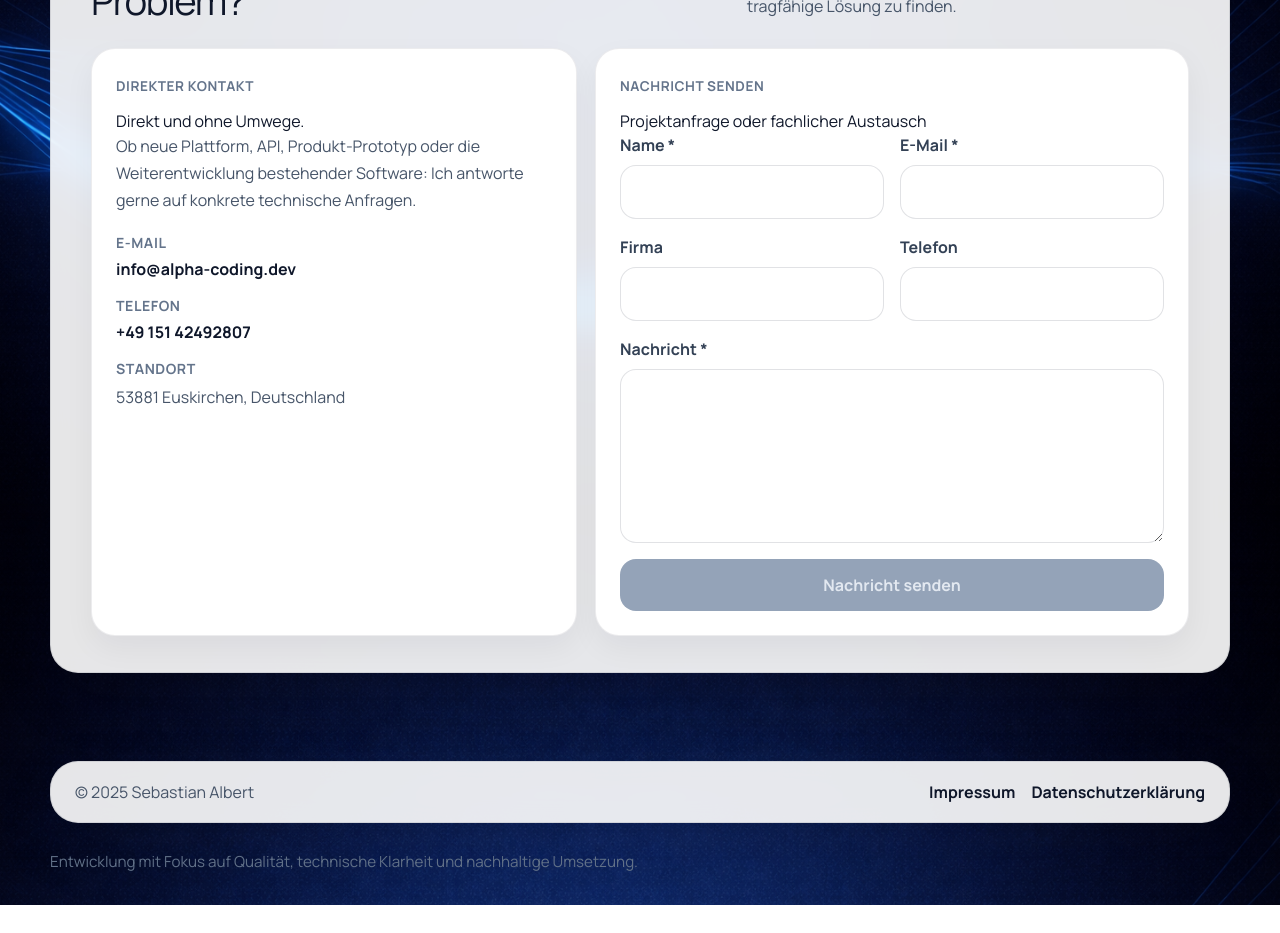
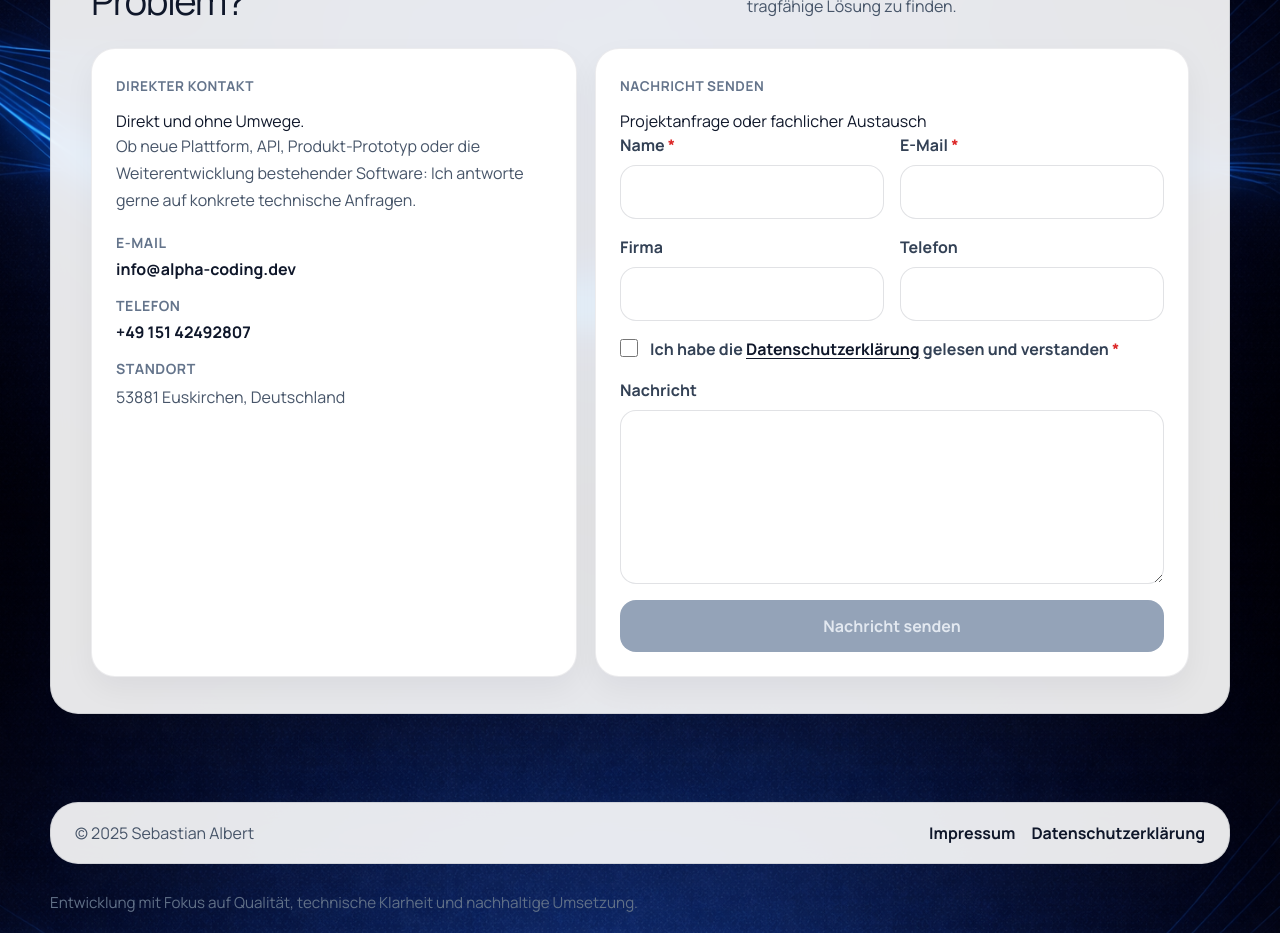
Before and after one commit to ZhRaL/OwnWebsite, a React (Vite) app: page / in a window 1280 px wide. Shown: the part 2220-3153 px from the top of the page. Before the commit the page ends 3125 px from the top, so only its background shows below. Built offline with nearby package versions, Linux system fonts and the light colour scheme.

Commit message:
Checkbox dsgvo ergänzt und Daten der dse ergänzt

```diff
--- a/src/App.css
+++ b/src/App.css
@@ -440,6 +440,10 @@ section[id] {
   font-weight: 700;
 }
 
+.required-marker {
+  color: #dc2626;
+}
+
 .field input,
 .field textarea {
   width: 100%;
@@ -459,6 +463,31 @@ section[id] {
   outline: none;
   border-color: rgba(15, 23, 42, 0.34);
   box-shadow: 0 0 0 4px rgba(15, 23, 42, 0.06);
+}
+
+.field-checkbox {
+  gap: 0;
+}
+
+.field-checkbox label {
+  display: flex;
+  align-items: flex-start;
+  gap: 12px;
+  line-height: 1.6;
+}
+
+.field-checkbox input[type='checkbox'] {
+  width: 18px;
+  height: 18px;
+  margin-top: 2px;
+  flex: 0 0 auto;
+  accent-color: #0f172a;
+}
+
+.field-checkbox a {
+  color: #0f172a;
+  text-decoration: underline;
+  text-underline-offset: 3px;
 }
 
 .legal-strip {
--- a/src/Components/Contact/Contact.jsx
+++ b/src/Components/Contact/Contact.jsx
@@ -1,4 +1,5 @@
 import { useState } from 'react';
+import { Link } from 'react-router-dom';
 
 const Contact = () => {
   const [form, setForm] = useState({
@@ -6,15 +7,18 @@ const Contact = () => {
     email: '',
     company: '',
     phone: '',
+    privacyAccepted: false,
     message: '',
     'bot-field': '',
   });
 
   const handleChange = (event) => {
-    setForm({ ...form, [event.target.name]: event.target.value });
+    const { name, type, checked, value } = event.target;
+    setForm({ ...form, [name]: type === 'checkbox' ? checked : value });
   };
 
-  const isDisabled = !form.name.trim() || !form.email.trim() || !form.message.trim();
+  const isDisabled =
+    !form.name.trim() || !form.email.trim() || !form.privacyAccepted;
 
   return (
     <section id="contact" className="content-section section-shell">
@@ -25,8 +29,8 @@ const Contact = () => {
         </div>
         <p>
           Wenn du Unterstützung bei einer Webplattform, einem Backend-System
-          oder einem technischen Produkt-Prototypen suchst, freue ich mich
-          über deine Nachricht.
+          oder einem technischen Produkt-Prototypen suchst, freue ich mich über
+          deine Nachricht.
           <br />
           <br />
           Ich antworte gerne auf konkrete Projektanfragen und technische
@@ -66,12 +70,19 @@ const Contact = () => {
           <form className="contact-form" method="post" name="contact">
             <input type="hidden" name="form-name" value="contact" />
             <div hidden>
-              <input name="bot-field" onChange={handleChange} type="text" value={form['bot-field']} />
+              <input
+                name="bot-field"
+                onChange={handleChange}
+                type="text"
+                value={form['bot-field']}
+              />
             </div>
 
             <div className="form-grid">
               <div className="field">
-                <label htmlFor="name">Name *</label>
+                <label htmlFor="name">
+                  Name <span className="required-marker">*</span>
+                </label>
                 <input
                   id="name"
                   name="name"
@@ -82,7 +93,9 @@ const Contact = () => {
                 />
               </div>
               <div className="field">
-                <label htmlFor="email">E-Mail *</label>
+                <label htmlFor="email">
+                  E-Mail <span className="required-marker">*</span>
+                </label>
                 <input
                   id="email"
                   name="email"
@@ -114,8 +127,26 @@ const Contact = () => {
               </div>
             </div>
 
+            <div className="field field-checkbox">
+              <label htmlFor="privacyAccepted">
+                <input
+                  checked={form.privacyAccepted}
+                  id="privacyAccepted"
+                  name="privacyAccepted"
+                  onChange={handleChange}
+                  required
+                  type="checkbox"
+                />
+                <span>
+                  Ich habe die{' '}
+                  <Link to="/datenschutz">Datenschutzerklärung</Link> gelesen
+                  und verstanden <span className="required-marker">*</span>
+                </span>
+              </label>
+            </div>
+
             <div className="field">
-              <label htmlFor="message">Nachricht *</label>
+              <label htmlFor="message">Nachricht</label>
               <textarea
                 id="message"
                 name="message"
@@ -126,7 +157,11 @@ const Contact = () => {
               />
             </div>
 
-            <button className="button button-primary" disabled={isDisabled} type="submit">
+            <button
+              className="button button-primary"
+              disabled={isDisabled}
+              type="submit"
+            >
               Nachricht senden
             </button>
           </form>
--- a/src/Components/Header.jsx
+++ b/src/Components/Header.jsx
@@ -58,7 +58,6 @@ const Header = () => {
     return undefined;
   }, []);
 
-
   return (
     <header
       className={`site-header sticky top-0 z-50 border-b border-slate-200 bg-white ${
```
